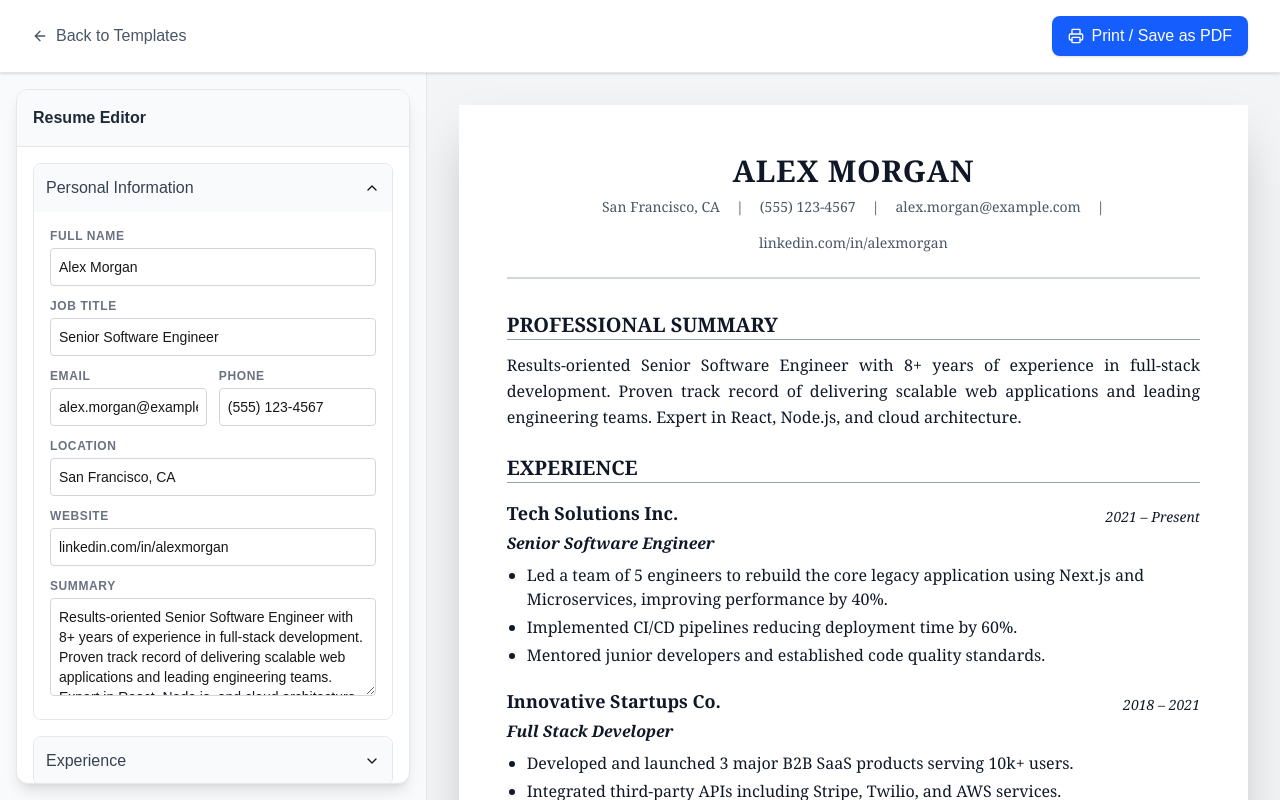
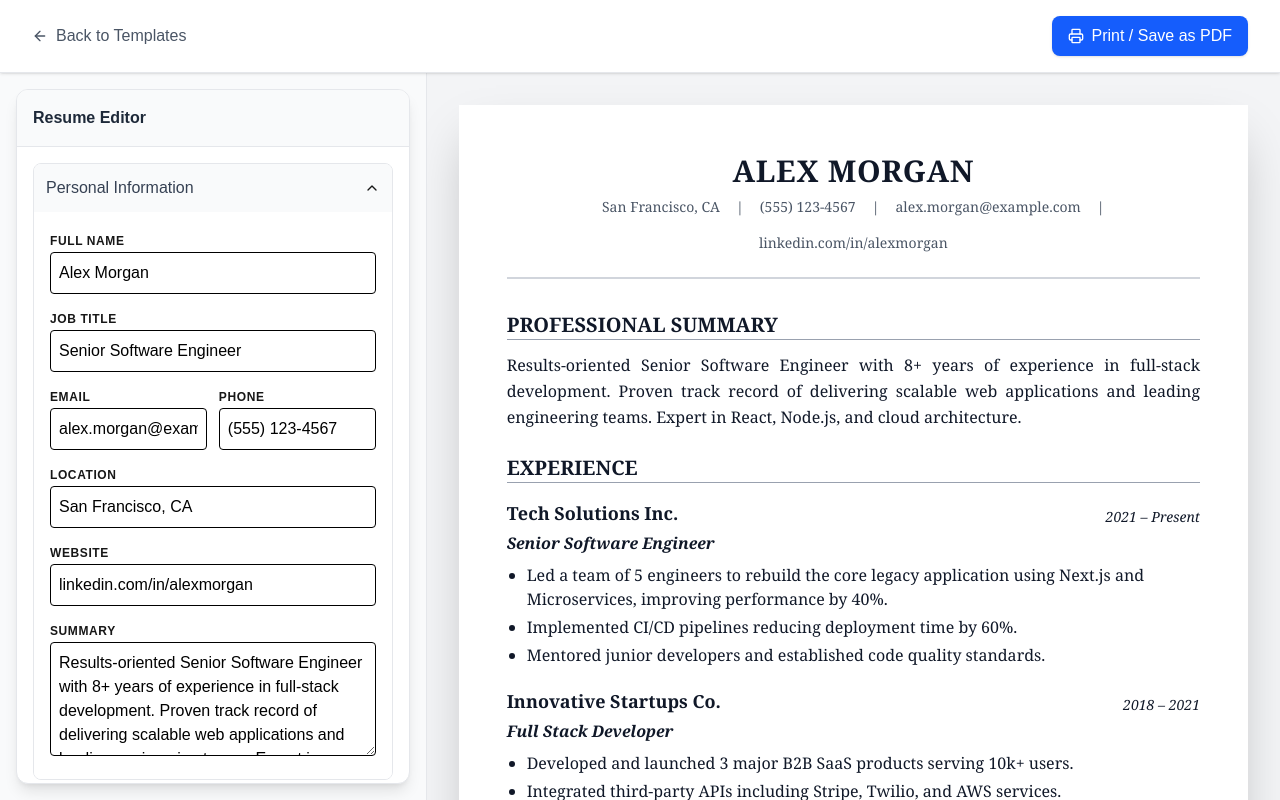
Before and after one commit to VatsalVaishnav/resume-review, a Next.js app: page /templates/classic in a window 1280 px wide. Built offline with nearby package versions, Linux system fonts and the light colour scheme.

Commit message:
change in the tempelate

```diff
--- a/app/templates/components/ResumeEditor.tsx
+++ b/app/templates/components/ResumeEditor.tsx
@@ -66,68 +66,68 @@ export default function ResumeEditor({ data, onChange }: EditorProps) {
                     {expandedSection === 'personal' && (
                         <div className="p-4 space-y-3 bg-white">
                             <div>
-                                <label className="block text-xs font-semibold text-gray-500 uppercase tracking-wider mb-1">Full Name</label>
+                                <label className="text-block text-xs font-semibold uppercase tracking-wider mb-1">Full Name</label>
                                 <input
                                     type="text"
                                     value={data.fullName}
                                     onChange={(e) => handleChange('fullName', e.target.value)}
-                                    className="w-full p-2 border border-gray-300 rounded focus:ring-2 focus:ring-blue-500 focus:border-blue-500 outline-none text-sm"
+                                    className="w-full text-black p-2 border rounded focus:ring-2 focus:ring-blue-500 focus:border-blue-500 "
                                 />
                             </div>
                             <div>
-                                <label className="block text-xs font-semibold text-gray-500 uppercase tracking-wider mb-1">Job Title</label>
+                                <label className="text-block text-xs font-semibold uppercase tracking-wider mb-1">Job Title</label>
                                 <input
                                     type="text"
                                     value={data.title}
                                     onChange={(e) => handleChange('title', e.target.value)}
-                                    className="w-full p-2 border border-gray-300 rounded focus:ring-2 focus:ring-blue-500 focus:border-blue-500 outline-none text-sm"
+                                    className="w-full text-black p-2 border rounded focus:ring-2 focus:ring-blue-500 focus:border-blue-500 "
                                 />
                             </div>
                             <div className="grid grid-cols-2 gap-3">
                                 <div>
-                                    <label className="block text-xs font-semibold text-gray-500 uppercase tracking-wider mb-1">Email</label>
+                                    <label className="text-block text-xs font-semibold uppercase tracking-wider mb-1">Email</label>
                                     <input
                                         type="email"
                                         value={data.email}
                                         onChange={(e) => handleChange('email', e.target.value)}
-                                        className="w-full p-2 border border-gray-300 rounded focus:ring-2 focus:ring-blue-500 focus:border-blue-500 outline-none text-sm"
+                                        className="w-full text-black p-2 border rounded focus:ring-2 focus:ring-blue-500 focus:border-blue-500 "
                                     />
                                 </div>
                                 <div>
-                                    <label className="block text-xs font-semibold text-gray-500 uppercase tracking-wider mb-1">Phone</label>
+                                    <label className="text-block text-xs font-semibold uppercase tracking-wider mb-1">Phone</label>
                                     <input
                                         type="text"
                                         value={data.phone}
                                         onChange={(e) => handleChange('phone', e.target.value)}
-                                        className="w-full p-2 border border-gray-300 rounded focus:ring-2 focus:ring-blue-500 focus:border-blue-500 outline-none text-sm"
+                                        className="w-full text-black p-2 border rounded focus:ring-2 focus:ring-blue-500 focus:border-blue-500 "
                                     />
                                 </div>
                             </div>
                             <div>
-                                <label className="block text-xs font-semibold text-gray-500 uppercase tracking-wider mb-1">Location</label>
+                                <label className="text-block text-xs font-semibold uppercase tracking-wider mb-1">Location</label>
                                 <input
                                     type="text"
                                     value={data.location}
                                     onChange={(e) => handleChange('location', e.target.value)}
-                                    className="w-full p-2 border border-gray-300 rounded focus:ring-2 focus:ring-blue-500 focus:border-blue-500 outline-none text-sm"
+                                    className="w-full text-black p-2 border rounded focus:ring-2 focus:ring-blue-500 focus:border-blue-500 "
                                 />
                             </div>
                             <div>
-                                <label className="block text-xs font-semibold text-gray-500 uppercase tracking-wider mb-1">Website</label>
+                                <label className="text-block text-xs font-semibold uppercase tracking-wider mb-1">Website</label>
                                 <input
                                     type="text"
                                     value={data.website || ''}
                                     onChange={(e) => handleChange('website', e.target.value)}
-                                    className="w-full p-2 border border-gray-300 rounded focus:ring-2 focus:ring-blue-500 focus:border-blue-500 outline-none text-sm"
+                                    className="w-full text-black p-2 border rounded focus:ring-2 focus:ring-blue-500 focus:border-blue-500 "
                                 />
                             </div>
                             <div>
-                                <label className="block text-xs font-semibold text-gray-500 uppercase tracking-wider mb-1">Summary</label>
+                                <label className="text-block text-xs font-semibold uppercase tracking-wider mb-1">Summary</label>
                                 <textarea
                                     value={data.summary}
                                     onChange={(e) => handleChange('summary', e.target.value)}
                                     rows={4}
-                                    className="w-full p-2 border border-gray-300 rounded focus:ring-2 focus:ring-blue-500 focus:border-blue-500 outline-none text-sm"
+                                    className="w-full text-black p-2 border rounded focus:ring-2 focus:ring-blue-500 focus:border-blue-500 "
                                 />
                             </div>
                         </div>
@@ -161,7 +161,7 @@ export default function ResumeEditor({ data, onChange }: EditorProps) {
                                                 placeholder="Company Name"
                                                 value={exp.company}
                                                 onChange={(e) => handleArrayChange<Experience>('experience', index, 'company', e.target.value)}
-                                                className="w-full font-medium border-b border-transparent focus:border-blue-500 outline-none text-sm"
+                                                className="w-full font-medium text-black border-b border-transparent focus:border-blue-500 outline-none text-sm"
                                             />
                                         </div>
                                         <div>
@@ -170,7 +170,7 @@ export default function ResumeEditor({ data, onChange }: EditorProps) {
                                                 placeholder="Position"
                                                 value={exp.position}
                                                 onChange={(e) => handleArrayChange<Experience>('experience', index, 'position', e.target.value)}
-                                                className="w-full border-b border-transparent focus:border-blue-500 outline-none text-sm"
+                                                className="w-full text-black border-b border-transparent focus:border-blue-500 outline-none text-sm"
                                             />
                                         </div>
                                         <div className="flex gap-2">
@@ -179,14 +179,14 @@ export default function ResumeEditor({ data, onChange }: EditorProps) {
                                                 placeholder="Start Date"
                                                 value={exp.startDate}
                                                 onChange={(e) => handleArrayChange<Experience>('experience', index, 'startDate', e.target.value)}
-                                                className="w-1/2 text-xs border-b border-transparent focus:border-blue-500 outline-none"
+                                                className="w-1/2 text-xs text-black border-b border-transparent focus:border-blue-500 outline-none"
                                             />
                                             <input
                                                 type="text"
                                                 placeholder="End Date"
                                                 value={exp.endDate}
                                                 onChange={(e) => handleArrayChange<Experience>('experience', index, 'endDate', e.target.value)}
-                                                className="w-1/2 text-xs border-b border-transparent focus:border-blue-500 outline-none"
+                                                className="w-1/2 text-xs text-black border-b border-transparent focus:border-blue-500 outline-none"
                                             />
                                         </div>
                                         <div>
@@ -195,7 +195,7 @@ export default function ResumeEditor({ data, onChange }: EditorProps) {
                                                 value={exp.description.join('\n')}
                                                 onChange={(e) => handleArrayChange<Experience>('experience', index, 'description', e.target.value.split('\n'))}
                                                 rows={3}
-                                                className="w-full text-xs p-2 border border-gray-200 rounded focus:border-blue-500 outline-none"
+                                                className="w-full text-xs text-black p-2 border border-gray-200 rounded focus:border-blue-500 outline-none"
                                             />
                                         </div>
                                     </div>
@@ -238,7 +238,7 @@ export default function ResumeEditor({ data, onChange }: EditorProps) {
                                                 placeholder="School"
                                                 value={edu.school}
                                                 onChange={(e) => handleArrayChange<Education>('education', index, 'school', e.target.value)}
-                                                className="w-full font-medium border-b border-transparent focus:border-blue-500 outline-none text-sm"
+                                                className="w-full font-medium text-black border-b border-transparent focus:border-blue-500 outline-none text-sm"
                                             />
                                         </div>
                                         <div>
@@ -247,7 +247,7 @@ export default function ResumeEditor({ data, onChange }: EditorProps) {
                                                 placeholder="Degree"
                                                 value={edu.degree}
                                                 onChange={(e) => handleArrayChange<Education>('education', index, 'degree', e.target.value)}
-                                                className="w-full border-b border-transparent focus:border-blue-500 outline-none text-sm"
+                                                className="w-full text-black border-b border-transparent focus:border-blue-500 outline-none text-sm"
                                             />
                                         </div>
                                         <div className="flex gap-2">
@@ -256,14 +256,14 @@ export default function ResumeEditor({ data, onChange }: EditorProps) {
                                                 placeholder="Start Date"
                                                 value={edu.startDate}
                                                 onChange={(e) => handleArrayChange<Education>('education', index, 'startDate', e.target.value)}
-                                                className="w-1/2 text-xs border-b border-transparent focus:border-blue-500 outline-none"
+                                                className="w-1/2 text-xs text-black border-b border-transparent focus:border-blue-500 outline-none"
                                             />
                                             <input
                                                 type="text"
                                                 placeholder="End Date"
                                                 value={edu.endDate}
                                                 onChange={(e) => handleArrayChange<Education>('education', index, 'endDate', e.target.value)}
-                                                className="w-1/2 text-xs border-b border-transparent focus:border-blue-500 outline-none"
+                                                className="w-1/2 text-xs text-black border-b border-transparent focus:border-blue-500 outline-none"
                                             />
                                         </div>
                                     </div>
@@ -305,14 +305,14 @@ export default function ResumeEditor({ data, onChange }: EditorProps) {
                                             placeholder="Category Name"
                                             value={skillGroup.category}
                                             onChange={(e) => handleArrayChange<Skill>('skills', index, 'category', e.target.value)}
-                                            className="w-full font-medium border-b border-transparent focus:border-blue-500 outline-none text-sm"
+                                            className="w-full font-medium text-black border-b border-transparent focus:border-blue-500 outline-none text-sm"
                                         />
                                         <textarea
                                             placeholder="Skills (comma separated)"
                                             value={skillGroup.items.join(', ')}
                                             onChange={(e) => handleArrayChange<Skill>('skills', index, 'items', e.target.value.split(',').map(s => s.trim()))}
                                             rows={2}
-                                            className="w-full text-xs p-2 border border-gray-200 rounded focus:border-blue-500 outline-none"
+                                            className="w-full text-xs text-black p-2 border border-gray-200 rounded focus:border-blue-500 outline-none"
                                         />
                                     </div>
                                 </div>
```
